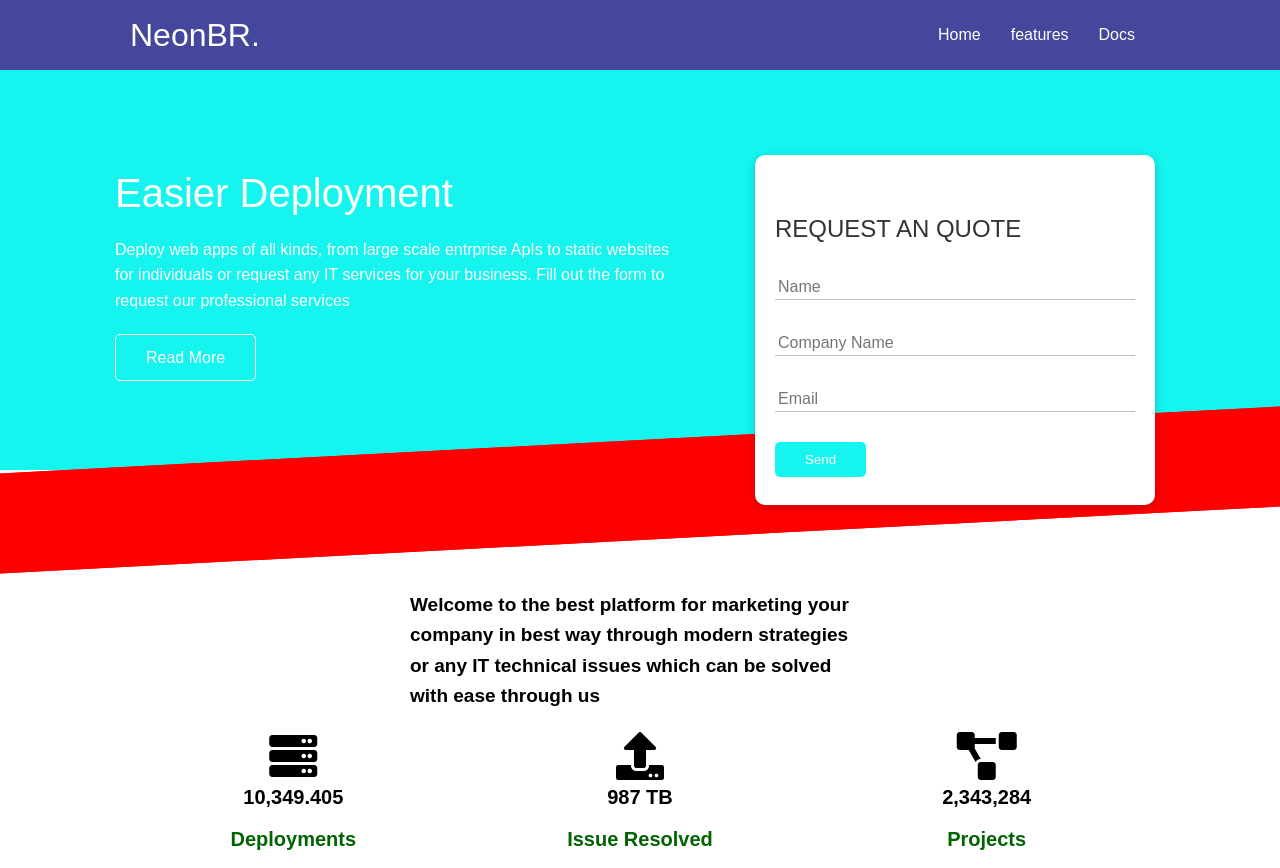
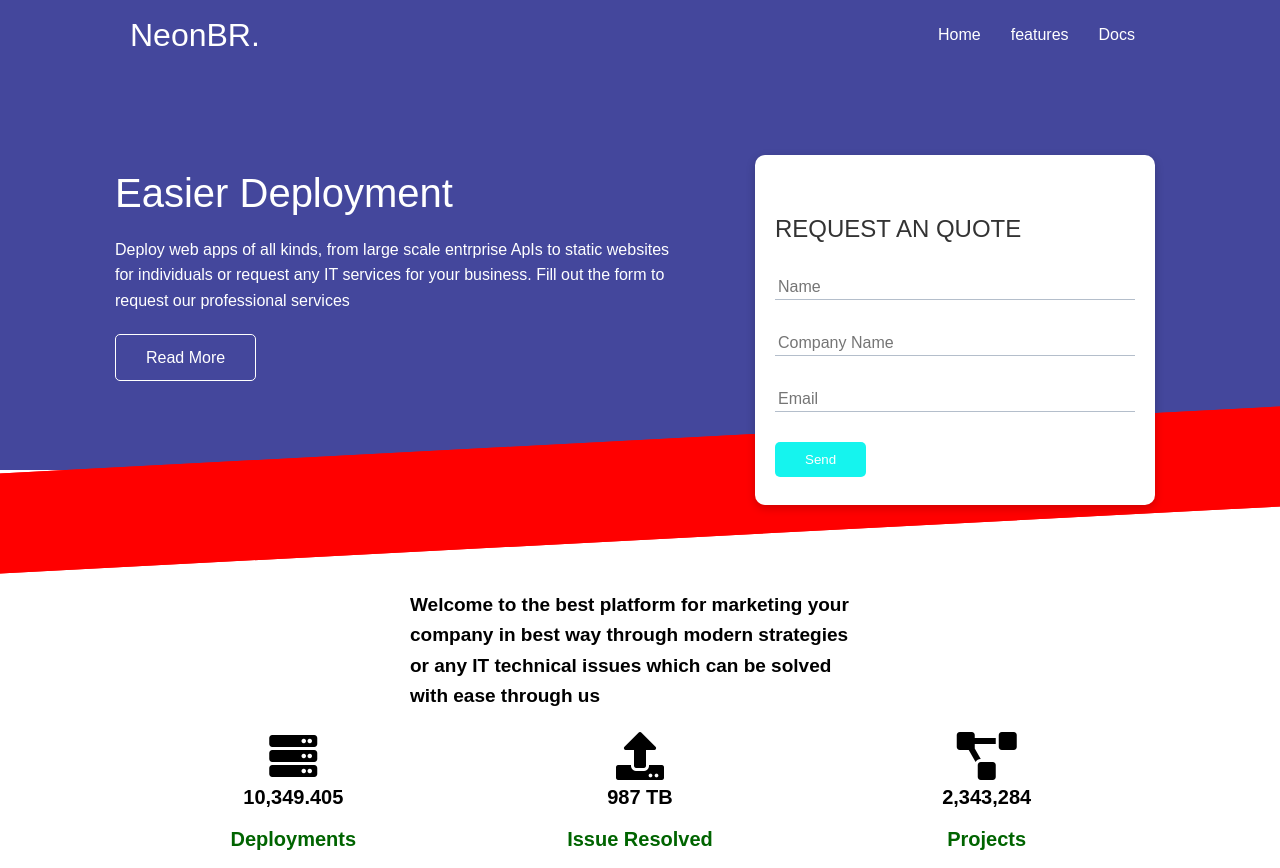
Before and after one commit to SameerShaik555/SAM, a plain HTML site: page index.html in a window 1280 px wide. Shown: the top 868 px of the page. Drawn offline with Linux system fonts and the light colour scheme; a web font is replaced by a local one.

Commit message:
Update style.css

```diff
--- a/css/style.css
+++ b/css/style.css
@@ -68,7 +68,7 @@ img {
 
 .showcase {
   height: 400px;
-  background-color:#15f4ee ;
+  background-color:#44479c ;
   color: #fff;
   position: relative;
 }
```
